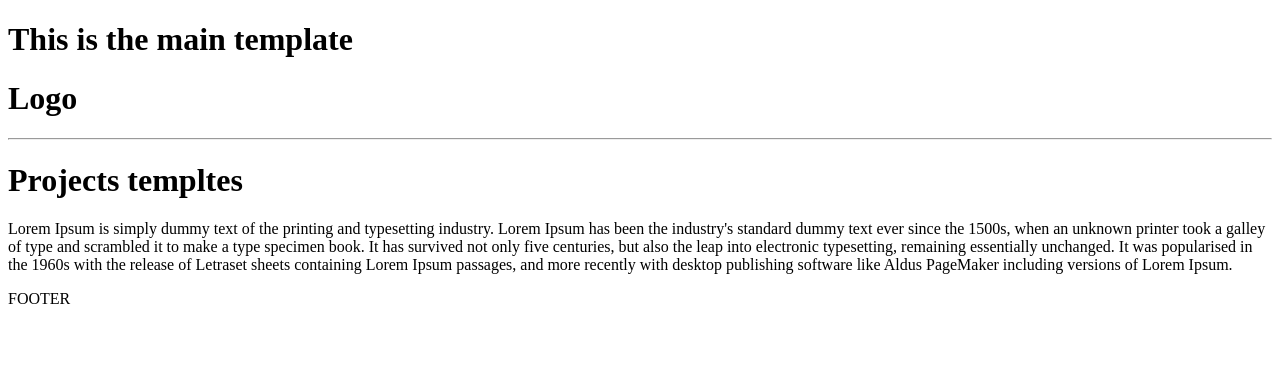
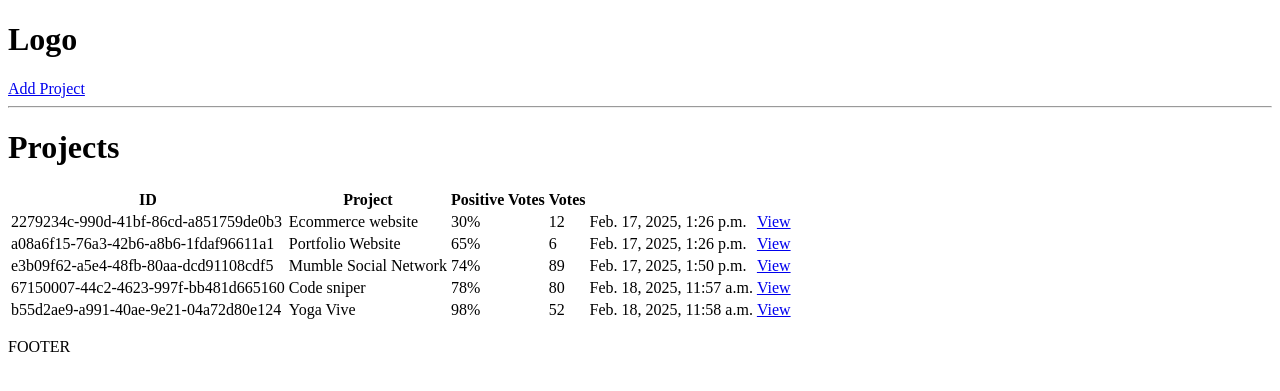
Before and after one commit to KhanFaheed/DevPedia, a Django app: page / in a window 1280 px wide. Shown: the top 391 px of the page. Run offline with Django 5.2, Linux system fonts and the light colour scheme; data comes from the database, SQL or seed files in the repository; both versions use the stored data as it was after the commit.

Commit message:
Added the models Profile,Review and Tags

```diff
--- a/projects/admin.py
+++ b/projects/admin.py
@@ -1,5 +1,7 @@
 from django.contrib import admin
 
 # Register your models here.
-from .models import Project
+from .models import Project,Review,Tag
 admin.site.register(Project)
+admin.site.register(Review)
+admin.site.register(Tag)
--- a/projects/models.py
+++ b/projects/models.py
@@ -8,9 +8,39 @@ class Project(models.Model):
      #null=true i.e that we are allowed to have this value empty in the database {null-->related to datbase}  blank=True i.e form can have this field as empty
     demo_link=models.CharField(max_length=2000,null=True,blank=True)
     source_link=models.CharField(max_length=2000,null=True,blank=True)
+    tags=models.ManyToManyField('Tag',blank=True)
+    vote_total=models.IntegerField(default=0,null=True,blank=True)
+    vote_ratio=models.IntegerField(default=0,null=True,blank=True)
     created=models.DateTimeField(auto_now_add=True)
     id=models.UUIDField(default=uuid.uuid4,unique=True,
                         primary_key=True,editable=False)
 
     def __str__(self):
         return self.title
+
+class Review(models.Model):
+     VOTE_TYPE=(
+        ('Up','Up vote'),
+        ('Down','Down vote')
+    )
+     #owner
+
+     #Note->foreign key is created on the many side model
+     project=models.ForeignKey(Project,on_delete=models.CASCADE)
+     body=models.TextField(null=True,blank=True)
+     value=models.CharField(max_length=200,choices=VOTE_TYPE)
+     created=models.DateTimeField(auto_now_add=True)
+     id=models.UUIDField(default=uuid.uuid4,unique=True,
+                        primary_key=True,editable=False)
+
+     def __str__(self):
+         return self.value
+
+class Tag(models.Model):
+    name=models.CharField(max_length=200)
+    created=models.DateTimeField(auto_now_add=True)
+    id=models.UUIDField(default=uuid.uuid4,unique=True,
+                        primary_key=True,editable=False)
+
+    def __str__(self):
+        return self.name
--- a/projects/templates/projects/projects.html
+++ b/projects/templates/projects/projects.html
@@ -1,6 +1,29 @@
 {%extends 'main.html'%}
 
-{%block content%}
-<h1>Projects templtes</h1>
-<p>Lorem Ipsum is simply dummy text of the printing and typesetting industry. Lorem Ipsum has been the industry's standard dummy text ever since the 1500s, when an unknown printer took a galley of type and scrambled it to make a type specimen book. It has survived not only five centuries, but also the leap into electronic typesetting, remaining essentially unchanged. It was popularised in the 1960s with the release of Letraset sheets containing Lorem Ipsum passages, and more recently with desktop publishing software like Aldus PageMaker including versions of Lorem Ipsum.</p>
-{%endblock content%}
+{% block content %}
+<h1>Projects</h1>
+<table>
+    <thead>
+        <th>ID</th>
+        <th>Project</th>
+        <th>Positive Votes</th>
+        <th>Votes</th>
+        <th></th>
+        <th></th>
+    </thead>
+    <tbody>
+        {%for project in projects%}
+        <tr>
+            <td>{{project.id}}</td>
+            <td>{{project.title}}</td>
+            <td>{{project.vote_ratio}}%</td>
+            <td>{{project.vote_total}}</td>
+            <td>{{project.created}}</td>
+            <td><a href="{% url 'project' project.id %}">View</a></td>
+
+        </tr>
+        {% endfor %}
+
+    </tbody>
+</table>
+{% endblock content%}
--- a/projects/urls.py
+++ b/projects/urls.py
@@ -2,5 +2,6 @@ from django.urls import path
 from . import views
 urlpatterns = [
      path('',views.projects,name='projects'),
-    path('project/<str:pk>',views.project,name='project')
+     path('project/<str:pk>',views.project,name='project'),
+     path('create-project/',views.createProject,name='create-project'),
 ]
--- a/projects/views.py
+++ b/projects/views.py
@@ -2,8 +2,19 @@ from django.shortcuts import render
 
 # Create your views here.
 from django.http import HttpResponse
+from .models import Project,Tag,Review
 def projects(request):
-    return render(request,'projects/projects.html')
+    projects=Project.objects.all()
+    context={
+        'projects':projects
+    }
+    return render(request,'projects/projects.html',context)
+
 
 def project(request,pk):
-    return render(request,'projects/single-project.html')
+    projectobj=Project.objects.get(id=pk)
+    context={'project':projectobj}
+    return render(request,'projects/single-project.html',context)
+
+def createProject(request):
+    return render(request,'projects/project_form.html')
--- a/templates/main.html
+++ b/templates/main.html
@@ -10,7 +10,7 @@
         <link rel="stylesheet" href="">
     </head>
     <body>
-        <h1>This is the main template</h1>
+
         {%include 'navbar.html' %}
 
         {% block content %}
--- a/templates/navbar.html
+++ b/templates/navbar.html
@@ -1,2 +1,3 @@
 <h1>Logo</h1>
+<a href="{%url 'create-project' %}">Add Project</a>
 <hr>
```
Also changed, not shown: notes.txt (added, +13 -0 lines), projects/templates/projects/project_form.html (added, +12 -0 lines), projects/templates/projects/single-project.html (+9 -1 lines), db.sqlite3, projects/migrations/0001_initial.py, projects/migrations/0002_tag_project_vote_ratio_project_vote_total_review_and_more.py (added).
